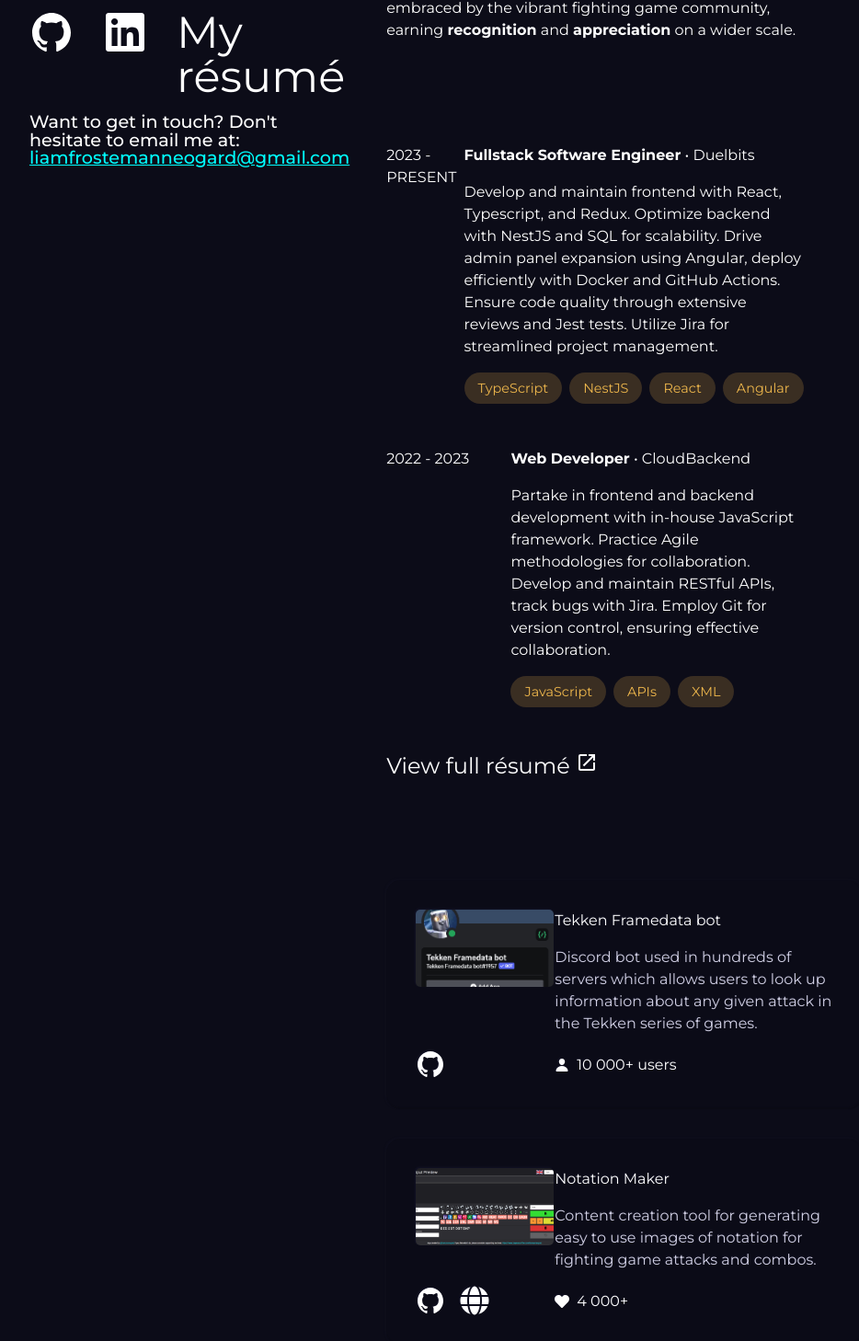
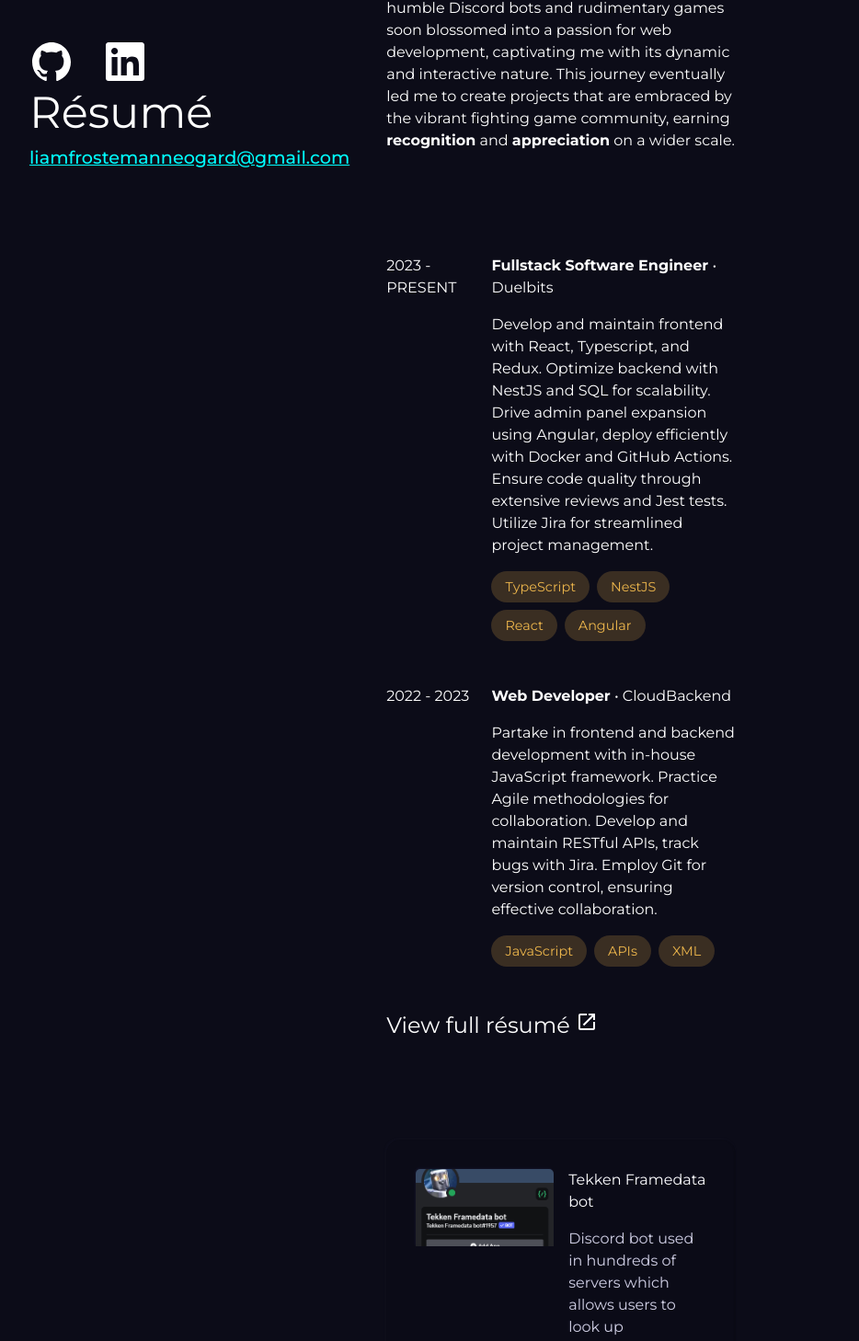
Before and after one commit to FrostemanNeogard/portfolio, a React (Vite) app: page / in a window 1280 px wide. Shown: the part 539-1997 px from the top of the page at 92% size, without its empty margins (224-1158 px from the left). Built offline with nearby package versions, Linux system fonts and the light colour scheme; a web font is replaced by a local one.

Commit message:
Vastly improve responsiveness

```diff
--- a/src/App/styled.ts
+++ b/src/App/styled.ts
@@ -4,7 +4,11 @@
   font-family: ${({ theme }) => theme.primaryFontFamily};
   min-height: 100vh;
   height: fit-content;
-  padding: 0 20vmax;
+  padding: 0 20vw;
+  @media ${(props) => props.theme.breakpoints.mobile} {
+    padding: 0 3rem;
+  }
+
   background-color: ${({ theme }) => theme.primary};
   color: ${({ theme }) => theme.primaryText};
 `;
--- a/src/components/homePage/index.tsx
+++ b/src/components/homePage/index.tsx
@@ -42,13 +42,12 @@
             </span>
             <span>
               <a href="resume.pdf" target="_blank">
-                My résumé
+                Résumé
               </a>
             </span>
           </Styled.SocialIcons>
           <Styled.ContactBlock>
             <h2>
-              Want to get in touch? Don't hesitate to email me at:{" "}
               <a href="mailto:liamfrostemanneogard@gmail.com">
                 liamfrostemanneogard@gmail.com
               </a>
--- a/src/components/homePage/styled.ts
+++ b/src/components/homePage/styled.ts
@@ -73,6 +73,7 @@
 
 export const SocialIcons = styled.div`
   display: flex;
+  flex-wrap: wrap;
   column-gap: 2rem;
   margin-top: auto;
   position: relative;
@@ -92,6 +93,10 @@
   a,
   a:visited {
     color: cyan;
+    @media ${(props) => props.theme.breakpoints.mobile} {
+      word-break: break-all;
+      font-size: 80%;
+    }
     &:hover {
       cursor: pointer;
       filter: brightness(80%);
--- a/src/components/projectShowcases/index.tsx
+++ b/src/components/projectShowcases/index.tsx
@@ -20,6 +20,7 @@
     const { imageSrc, name, description, children, github, live } = props;
 
     return (
+      <Styled.Link href={live ? live : github ? github : ""} target="_blank">
         <Styled.Project>
           <img src={imageSrc} alt={name} />
           <h1>{name}</h1>
@@ -39,6 +40,7 @@
             )}
           </div>
         </Styled.Project>
+      </Styled.Link>
     );
   };
   return (
--- a/src/components/projectShowcases/styled.ts
+++ b/src/components/projectShowcases/styled.ts
@@ -3,6 +3,7 @@
 export const ProjectsSection = styled.section`
   display: grid;
   row-gap: 2rem;
+  @media not ${(props) => props.theme.breakpoints.mobile} {
     &:has(article:hover) {
       article {
         opacity: 60%;
@@ -12,6 +13,15 @@
         }
       }
     }
+  }
+`;
+
+export const Link = styled.a`
+  text-decoration: none;
+  color: inherit;
+  &:visited {
+    color: inherit;
+  }
 `;
 
 export const Project = styled.article`
@@ -19,22 +29,33 @@
   filter: drop-shadow(-1px -1px 1px ${(props) => props.theme.primaryLightened});
   background-color: ${(props) => props.theme.primaryDarkened};
   display: grid;
-  width: 100%;
   grid-template-columns: 1fr 2fr;
   border-radius: 15px;
+  column-gap: 1rem;
   grid-template-rows: repeat(auto-fill, auto);
   padding: 2rem 2rem;
+  @media ${(props) => props.theme.breakpoints.mobile} {
+    grid-template-columns: auto;
+  }
   img {
     aspect-ratio: 16 / 9;
     object-fit: cover;
+    padding-bottom: 1rem;
+    @media not ${(props) => props.theme.breakpoints.mobile} {
       grid-row: 1 / 9999;
       grid-column: 1;
+    }
     width: 150px;
     border-radius: 5px;
   }
   > div {
     grid-column: 1;
     grid-row: 3;
+    @media ${(props) => props.theme.breakpoints.mobile} {
+      grid-column: 1;
+      grid-row: auto;
+      padding: 1rem 0;
+    }
     font-size: 2rem;
     display: flex;
     align-items: center;
--- a/src/components/workExperiences/styled.ts
+++ b/src/components/workExperiences/styled.ts
@@ -36,7 +36,8 @@
   }
   div {
     display: flex;
-    column-gap: 0.5rem;
+    flex-wrap: wrap;
+    gap: 0.5rem;
     font-size: 0.9rem;
     span {
       padding: 5px 15px;
```
Lines whose indentation alone changed are shown as unchanged.
